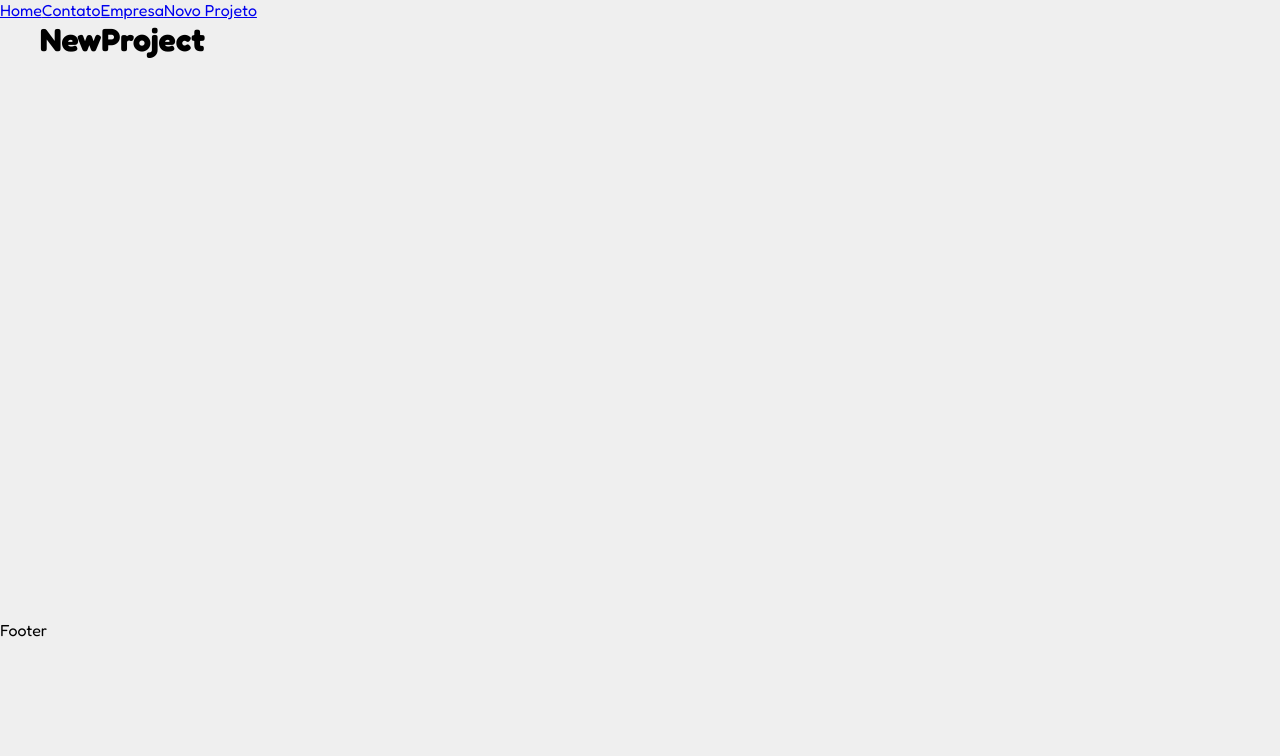
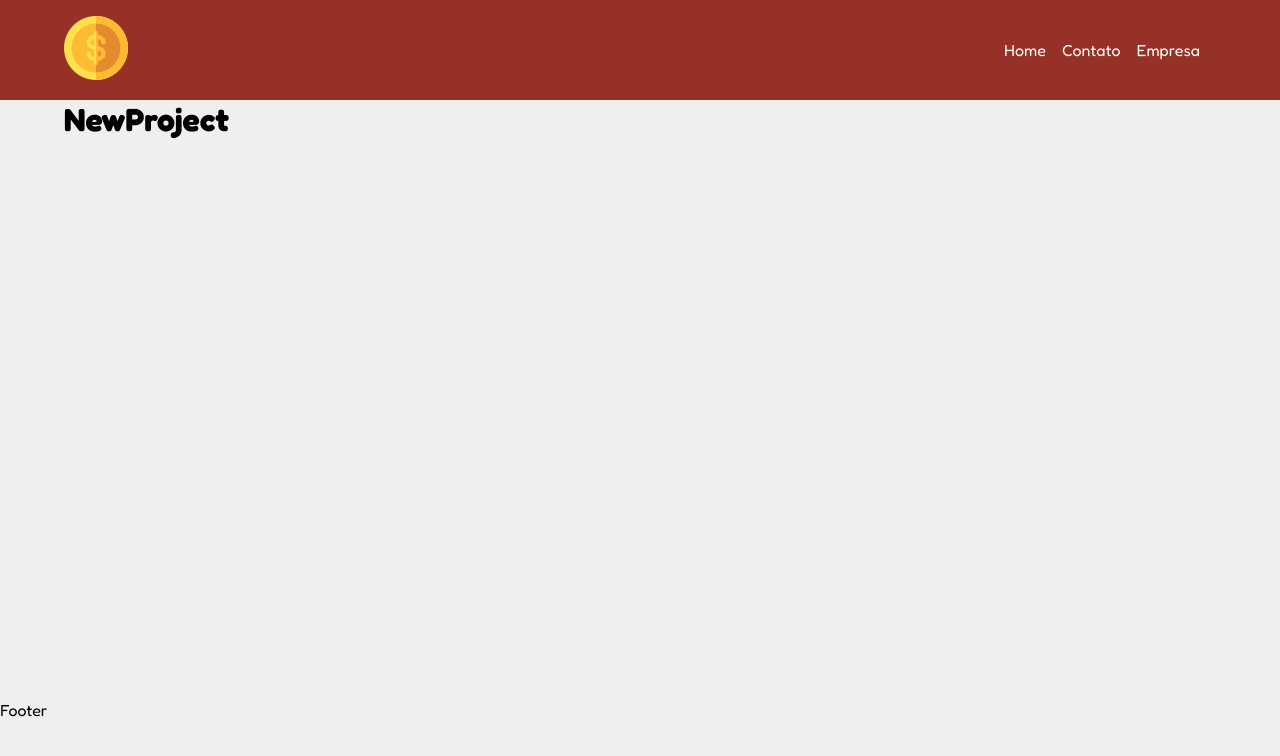
Before and after one commit to MatheusTDjamdjian/cost-planner, a React (Create React App) app in the folder project/: page /newproject in a window 1280 px wide. Shown: the top 756 px of the page. Built offline with nearby package versions, Linux system fonts and the light colour scheme.

Commit message:
start of navbar

```diff
--- a/project/src/App.js
+++ b/project/src/App.js
@@ -6,20 +6,14 @@
 import NewProject from "./components/pages/NewProject";
 
 import Container from "./components/layouts/Container";
+import Navbar from "./components/layouts/Navbar"
+import Footer from "./components/layouts/Footer"
 
 function App() {
   return (
 
     <Router>
-
-      <div>
-        <ul>
-         <Link to="/" >Home</Link>
-         <Link to="/contact" >Contato</Link>
-         <Link to="company" >Empresa</Link>
-         <Link to="newproject" >Novo Projeto</Link>
-        </ul>
-      </div>
+      <Navbar/>
       <Container customClass="min-height">
         <Routes>
          <Route path="/" element= {< Home />}/>
@@ -28,9 +22,7 @@
          <Route path="newproject" element= {< NewProject />}/>
         </Routes>
       </Container>
-
-    <p>Footer</p>
-
+      <Footer/>
     </Router>
   );
 }
--- a/project/src/components/layouts/Container.module.css
+++ b/project/src/components/layouts/Container.module.css
@@ -1,5 +1,5 @@
 .container {
-    width: 1200px;
+    width: 90vw;
     display: flex;
     justify-content: space-between;
     margin: 0 auto;
--- /dev/null
+++ b/project/src/components/layouts/Footer.js
@@ -0,0 +1,5 @@
+function Footer() {
+    return <p>Footer</p>
+}
+
+export default Footer
--- /dev/null
+++ b/project/src/components/layouts/Navbar.js
@@ -0,0 +1,30 @@
+import {Link} from 'react-router-dom'
+
+import Container from './Container'
+
+import styles from './Navbar.module.css'
+
+import logo from '../../img/costs_logo.png'
+
+function Navbar() {
+return (
+    <nav class={styles.navbar}>
+         <Container>
+         <Link to="/"><img src={logo} alt="Costs"/></Link>
+            <ul class={styles.list}>
+                <li class={styles.item}>
+                  <Link to="/" >Home</Link>
+                </li>
+                <li class={styles.item}>
+                  <Link to="/contact" >Contato</Link>
+                </li>
+                <li class={styles.item}>
+                <Link to="company" >Empresa</Link>
+                </li>
+            </ul>
+         </Container>
+      </nav>
+)
+}
+
+export default Navbar
--- /dev/null
+++ b/project/src/components/layouts/Navbar.module.css
@@ -0,0 +1,21 @@
+.navbar {
+    display: flex;
+    justify-content: space-between;
+    background-color: #963128;
+    padding: 1em;
+}
+.list {
+    display: flex;
+    list-style: none;
+    align-items: center;
+}
+.item {
+    margin-right: 1em;
+}
+.item a {
+    color: white;
+    text-decoration: none;
+}
+.item a:hover {
+    color: #FFBB33;
+}
```
Also changed, not shown: project/src/components/layouts/Footer.module.css (added).
